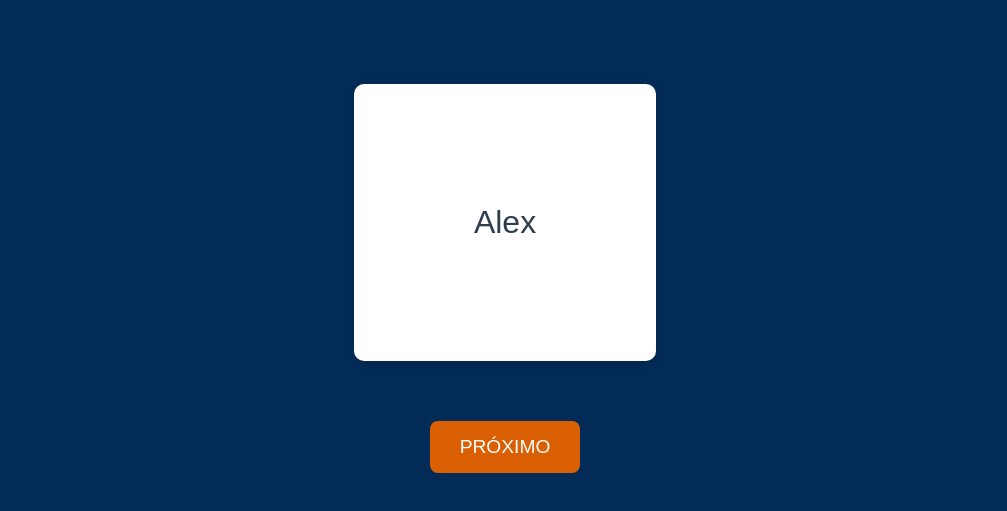
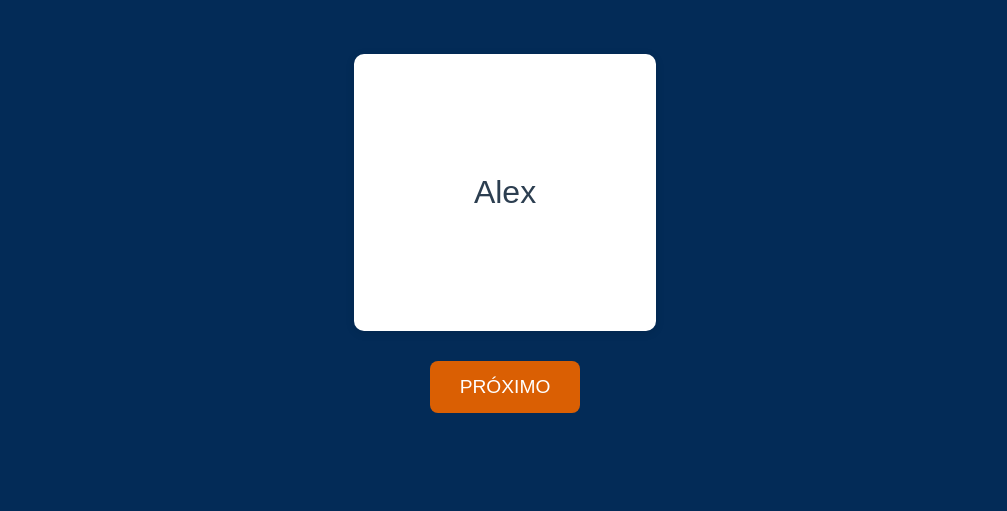
Before and after one commit to AlexRaimax/Revezamento, a plain HTML site: page index.html in a window 1280 px wide. Shown: the part 217-728 px from the top of the page, without its empty margins (135-1142 px from the left). Drawn offline with Linux system fonts and the light colour scheme.

Commit message:
Update index.html

```diff
--- a/index.html
+++ b/index.html
@@ -19,7 +19,7 @@
 
     .responsavel {
       font-size: 2rem;
-      margin: 60px 0;
+      margin: 30px 0;
       padding: 120px;
       background: #ffffff;
       display: inline-block;
```
